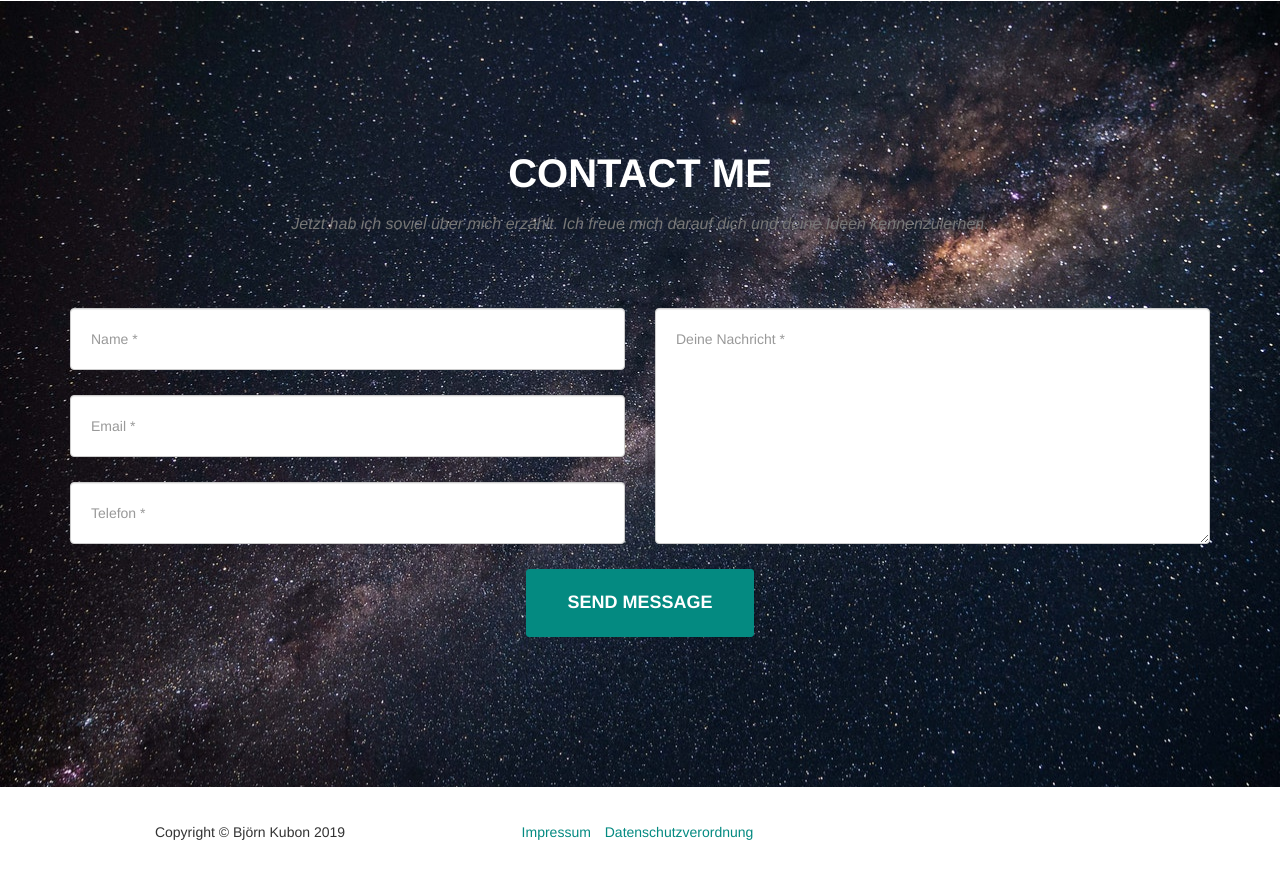
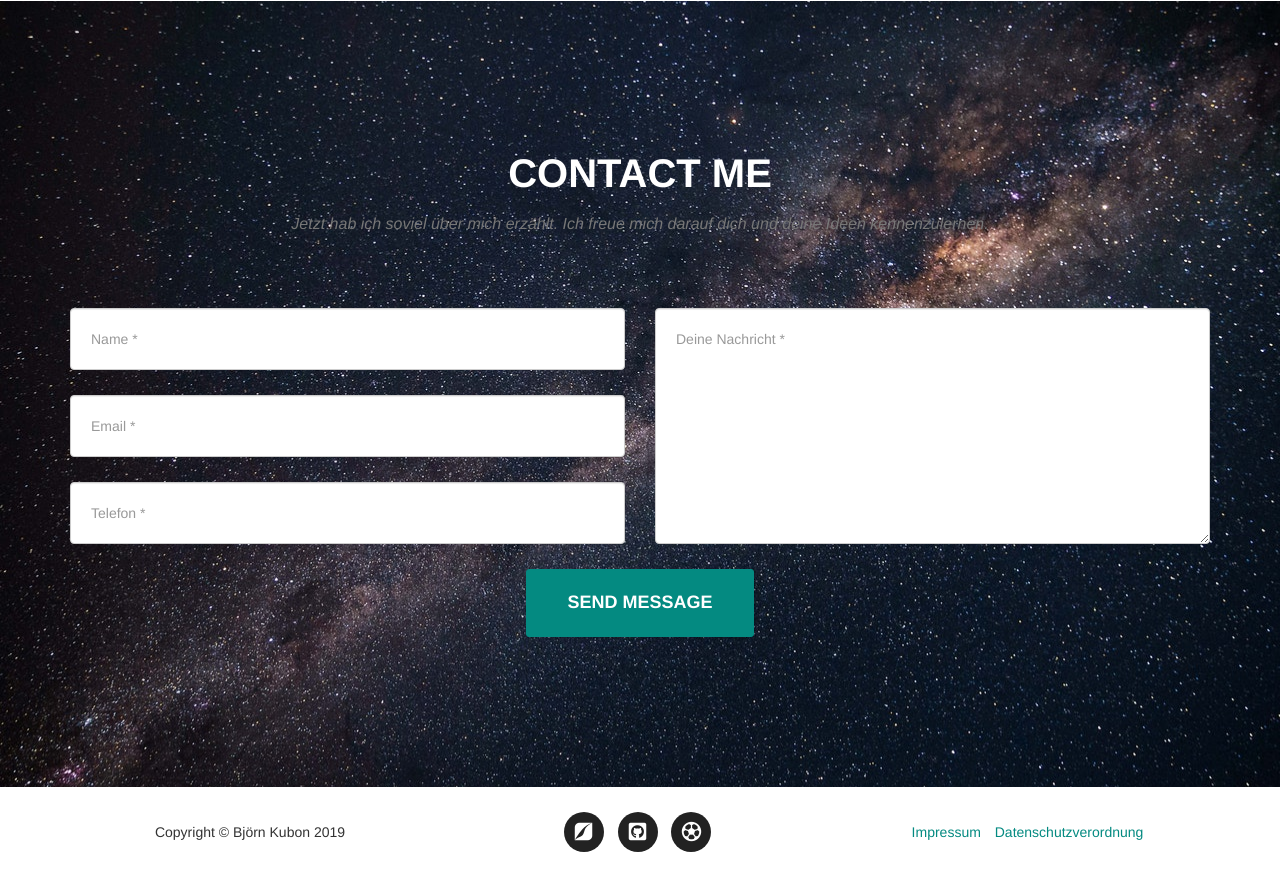
Before and after one commit to B1887kubon/new-personal-website, a plain HTML site: page index.html in a window 1280 px wide. Shown: the part 4300-5177 px from the top of the page. Drawn offline with nearby package versions, Linux system fonts and the light colour scheme.

Commit message:
something prettier

```diff
--- a/index.html
+++ b/index.html
@@ -420,16 +420,16 @@
                         <div class="col-md-4">
                             <span class="copyright">Copyright © Björn Kubon 2019</span>
                         </div>
-                        <!-- <div class="col-md-4">
+                        <div class="col-md-4">
                             <ul class="list-inline social-buttons">
-                                <li><a href="#"><i class="fa fa-twitter"></i></a>
+                                <li><a href="http://www.piedpiper.com" target="_blank"><i class="fab fa-pied-piper"></i></a>
                                 </li>
-                                <li><a href="#"><i class="fa fa-facebook"></i></a>
+                                <li><a href="https://github.com/B1887kubon" target="_blank"><i class="fab fa-github-square"></i></a>
                                 </li>
-                                <li><a href="#"><i class="fa fa-linkedin"></i></a>
+                                <li><a href="https://www.hsv.de" target="_blank"><i class="far fa-futbol"></i></a>
                                 </li>
                             </ul>
-                        </div> -->
+                        </div>
                     <div class="col-md-4">
                         <ul class="list-inline quicklinks">
                             <li><a href="#impress">Impressum</a>
```
